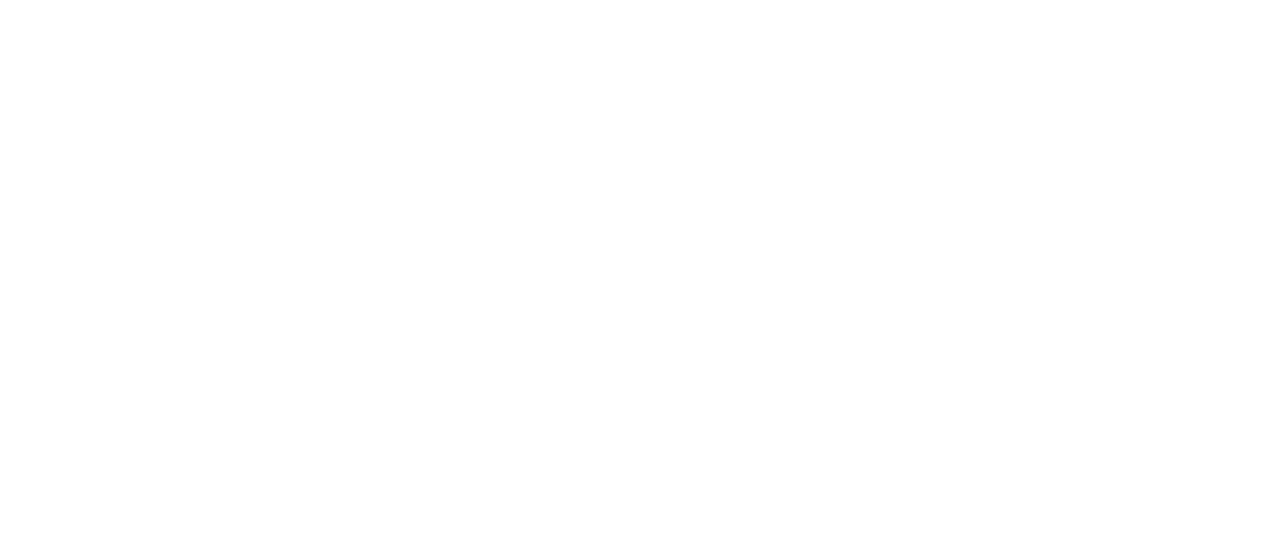
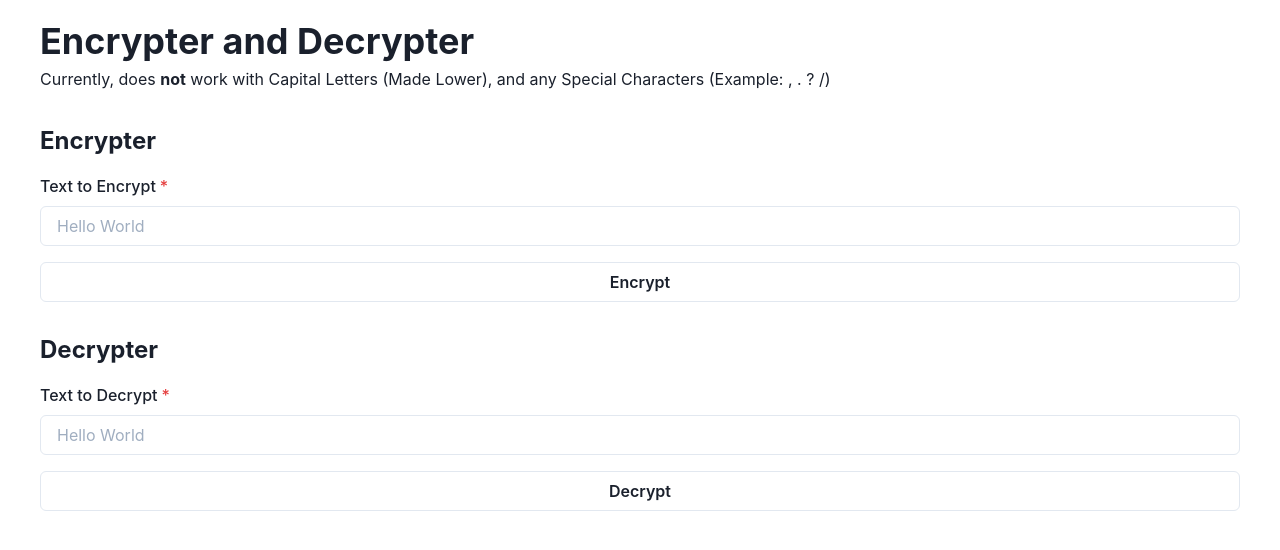
Before and after one commit to Ethan-Chew/Web-Apps, a Next.js app: page /EncrypterDecrypter in a window 1280 px wide. Shown: the top 550 px of the page. Built offline with nearby package versions, Linux system fonts and the light colour scheme.

Commit message:
Added Encrypter/Decrypter Page + Add Chakra Provider

```diff
--- a/pages/EncrypterDecrypter.js
+++ b/pages/EncrypterDecrypter.js
@@ -1,50 +1,114 @@
+import {useState} from "react";
+
+// Components
+import { Box, VStack, Text, Heading, FormControl, FormLabel, Input, Button, Flex } from "@chakra-ui/react";
+
 const EncrypterDecrypter = () => {
-    function encryptText() {
+    const [encryptText, setEncryptText] = useState('')
+    const [decryptText, setDecryptText] = useState('')
+
+    const onEncrypt = (e) => {
+        e.preventDefault()
         const cypher = {"a":"4bB*","b":"a3Vf","c":"B3a*","d":"1bHn","e":"a*(6","f":"kBH7","g":"bh52","h":"aP3b","i":"a(2h","j":"pI0a","k":"t(A*","l":"aBeL","m":"R*(n","n":"2bA0","o":"Ar9b","p":"a5h*","q":")(*)","r":"b9a)","s":"2jx9","t":"r94k","u":"2j0q","v":"4a*(","w":"4nq3","x":"24(*","y":"*(yz","z":"lM84"}
-        const textToEncrypt = toString(document.getElementById("textToEncrypt").innerText)
-        var splittedText = textToEncrypt.split(" ")
-        var encryptedText = ""
+        let splittedText = encryptText.toLowerCase().split(" ")
+        let encryptedText = ""
 
-        for (var i; i < splittedText.length; i++) {
-            for (var j; j < splittedText[i].length; j++) {
-                if (splittedText[i][j] in cipher) {
+        for (let i = 0; i < splittedText.length; i++) {
+            for (let j = 0; j < splittedText[i].length; j++) {
+                if (splittedText[i][j] in cypher) {
                     encryptedText += cypher[splittedText[i][j]]
                 }
             }
+            encryptedText += " "
         }
+        alert(`Encrypted Text: ${encryptedText}`)
     }
 
-    function decryptText() {
-        const cypher = {"a":"4bB*","b":"a3Vf","c":"B3a*","d":"1bHn","e":"a*(6","f":"kBH7","g":"bh52","h":"aP3b","i":"a(2h","j":"pI0a","k":"t(A*","l":"aBeL","m":"R*(n","n":"2bA0","o":"Ar9b","p":"a5h*","q":")(*)","r":"b9a)","s":"2jx9","t":"r94k","u":"2j0q","v":"4a*(","w":"4nq3","x":"24(*","y":"*(yz","z":"lM84"}
-        const textToDecrypt = toString(document.getElementById("textToDecrypt").innerText)
-        var splittedText = textToDecrypt.split(" ")
-        var decryptedText = ""
+    const invert = function (obj) {
 
-        for (var i; i < splittedText.length; i++) {
-            const currentWord = splittedText[i]
-            const lastIndex = splittedText[i].length
-            var index = 0
-            var endIndex = 5
-            for (var j; j < (splittedText[i].length)/4; j++) {
-                // Get 4 Letter Code
-                const currentLetter = currentWord.slice(index, endIndex)
+        let new_obj = {};
 
-                // Check Corr Code
-                const values = Object.values(cypher)
-                const keys = Object.keys(cypher)
+        for (var prop in obj) {
+            if(obj.hasOwnProperty(prop)) {
+                new_obj[obj[prop]] = prop;
+            }
+        }
 
-                const temp = values.index(currentLetter)
-                decryptedText += keys[temp]
+        return new_obj;
+    };
 
-                index += 4
+    const onDecrypt = (e) => {
+        e.preventDefault()
+        const cypher = {"1bHn":"d","2bA0": "n","2j0q": "u","2jx9": "s","4a*(": "v","4bB*": "a","4nq3": "w","24(*": "x",")(*)": "q","*(yz": "y","Ar9b": "o","B3a*": "c","R*(n": "m","a3Vf": "b","a5h*": "p","a(2h": "I","a*(6": "e","aBeL": "l","aP3b": "h","b9a)": "r","bh52": "g","kBH7": "f","lM84": "z","pI0a": "j","r94k": "t","t(A*": "k"}
+        let splittedText = decryptText.split(" ")
+        let decryptedText = ""
+
+        if (Number(splittedText.join("").length) % 4 !== 0) {
+            alert(`Not able to be Decrypted. Length needs to be divided 4. Current Length: ${splittedText.join("").length}`)
+        } else {
+            for (let i = 0; i < splittedText.length; i++) {
+                const currentWord = splittedText[i]
+                let index = 0
+                let endIndex = 4
+                for (let j = 0; j < (splittedText[i].length)/4; j++) {
+                    // Check Corr Code
+                    decryptedText += cypher[currentWord.slice(index, endIndex)]
+                    console.log(currentWord.slice(index, endIndex))
+
+                    index += 4
+                    endIndex += 4
+                }
+                decryptedText += " "
             }
-            decryptedText += " "
         }
+
+        alert(`Encrypted Text: ${decryptedText}`)
     }
 
     return(
-        <>
-        </>
+        <Box mx={10}>
+            <Box mb={8} mt={5}>
+                <Heading mb={1}>Encrypter and Decrypter</Heading>
+                <Text>Currently, does <b>not</b> work with Capital Letters (Made Lower), and any Special Characters (Example: , . ? /)</Text>
+            </Box>
+
+            <VStack alignItems="left" spacing="30px">
+                {/*Encrypter*/}
+                <VStack alignItems="left" spacing="15px">
+                    <Box>
+                        <Text fontSize="2xl" e><b>Encrypter</b></Text>
+                    </Box>
+                    <Box>
+                        <form onSubmit={onEncrypt}>
+                            <FormControl id="encrypt-text" isRequired>
+                                <FormLabel>Text to Encrypt</FormLabel>
+                                <Input placeholder="Hello World" onChange={(e) => setEncryptText(e.currentTarget.value)}/>
+                                <Button type="submit" variantColor="teal" variant="outline" width="full" mt={4}>
+                                    Encrypt
+                                </Button>
+                            </FormControl>
+                        </form>
+                    </Box>
+                </VStack>
+                {/*Decrypter*/}
+                <VStack alignItems="left" spacing="15px">
+                    <Box>
+                        <Text fontSize="2xl" e><b>Decrypter</b></Text>
+                    </Box>
+                    <Box>
+                        <form onSubmit={onDecrypt}>
+                            <FormControl id="encrypt-text" isRequired>
+                                <FormLabel>Text to Decrypt</FormLabel>
+                                <Input placeholder="Hello World" onChange={(e) => setDecryptText(e.currentTarget.value)}/>
+                                <Button type="submit" variantColor="teal" variant="outline" width="full" mt={4}>
+                                    Decrypt
+                                </Button>
+                            </FormControl>
+                        </form>
+                    </Box>
+                </VStack>
+            </VStack>
+        </Box>
     )
 }
 
--- a/pages/_app.js
+++ b/pages/_app.js
@@ -1,7 +1,13 @@
 import '../styles/globals.css'
+import { ChakraProvider } from "@chakra-ui/react"
+
 
 function MyApp({ Component, pageProps }) {
-  return <Component {...pageProps} />
+  return(
+      <ChakraProvider>
+        <Component {...pageProps} />
+      </ChakraProvider>
+  )
 }
 
 export default MyApp
```
Also changed, not shown: pages/index.js (+11 -12 lines), styles/Home.module.css (deleted, +0 -121 lines).
